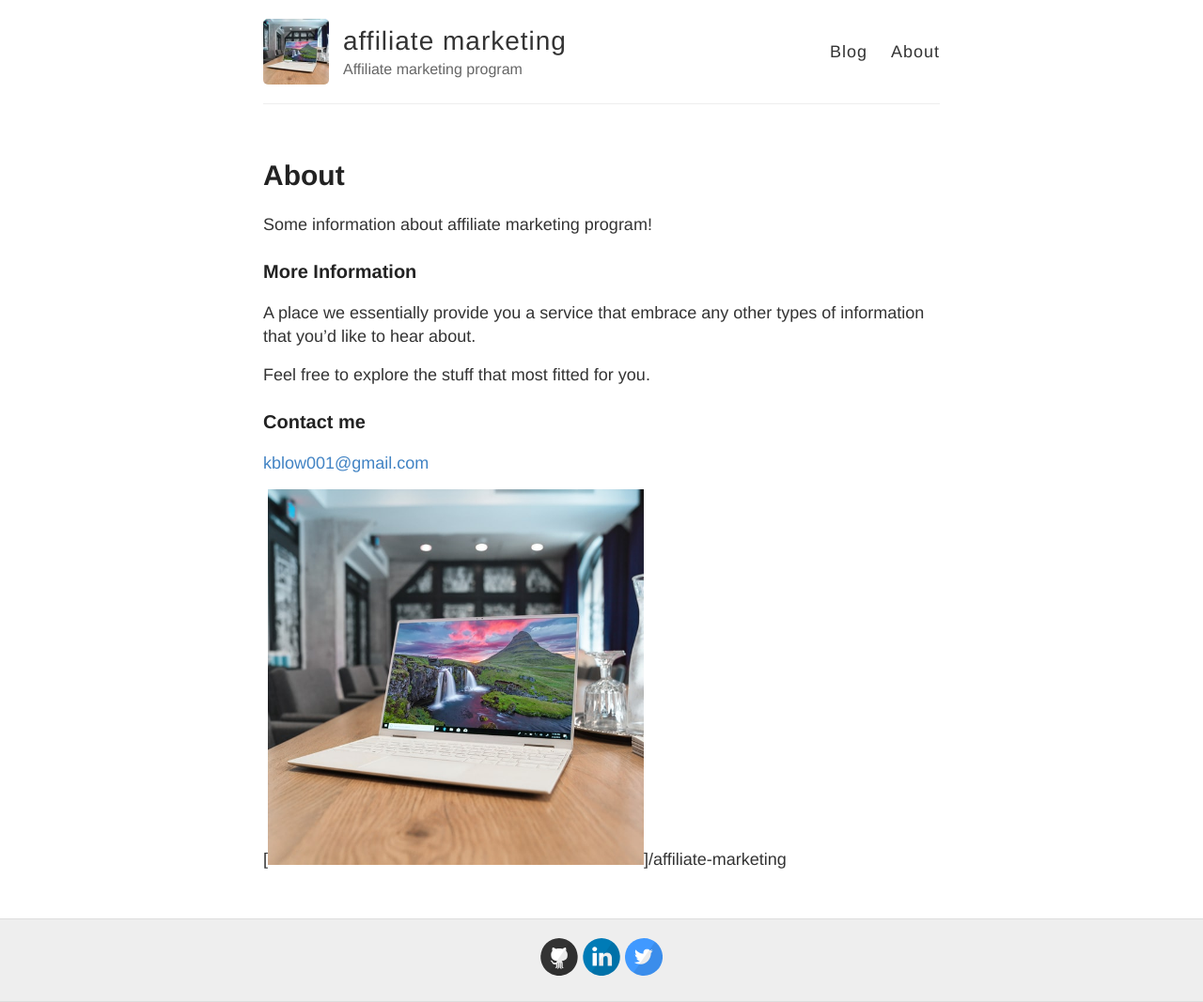
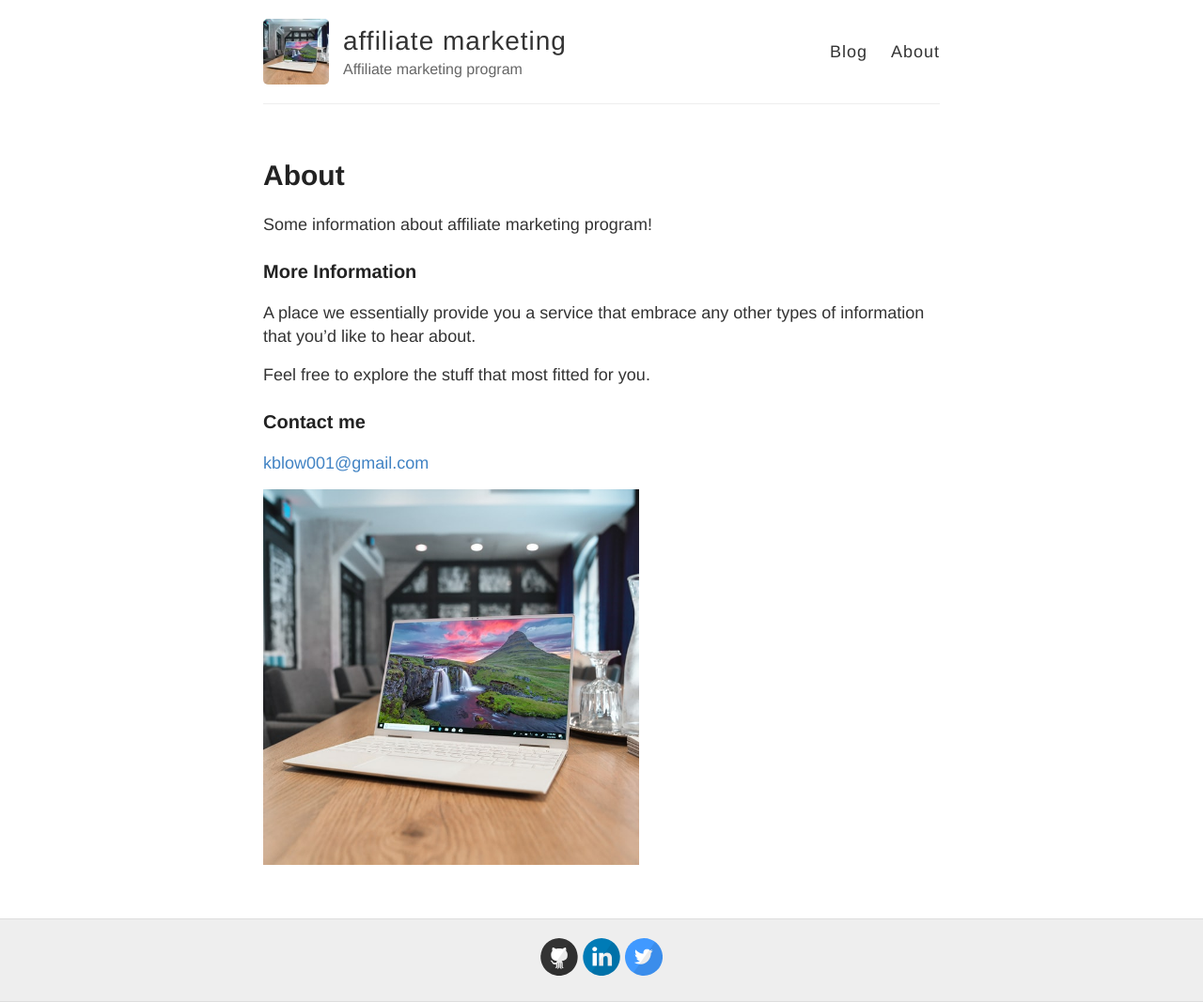
Before and after one commit to innovationmgt/affiliate-marketing, a Jekyll site: the page built from about.md, in a window 1280 px wide. Shown: the whole page at 94% size. Built offline with Jekyll 4.4.1, drawn with Linux system fonts in a browser that asks for light colours.

Commit message:
Update about.md

```diff
--- a/about.md
+++ b/about.md
@@ -16,4 +16,4 @@ Feel free to explore the stuff that most fitted for you.
 
 [kblow001@gmail.com](mailto:kblow001@gmail.com)
 
-[<img src="{{ site.baseurl }}/images/post.jpg" alt="about " style="width: 400px;"/>]{{ site.baseurl }}
+<img src="{{ site.baseurl }}/images/post.jpg" alt="about " style="width: 400px;"/>
```
